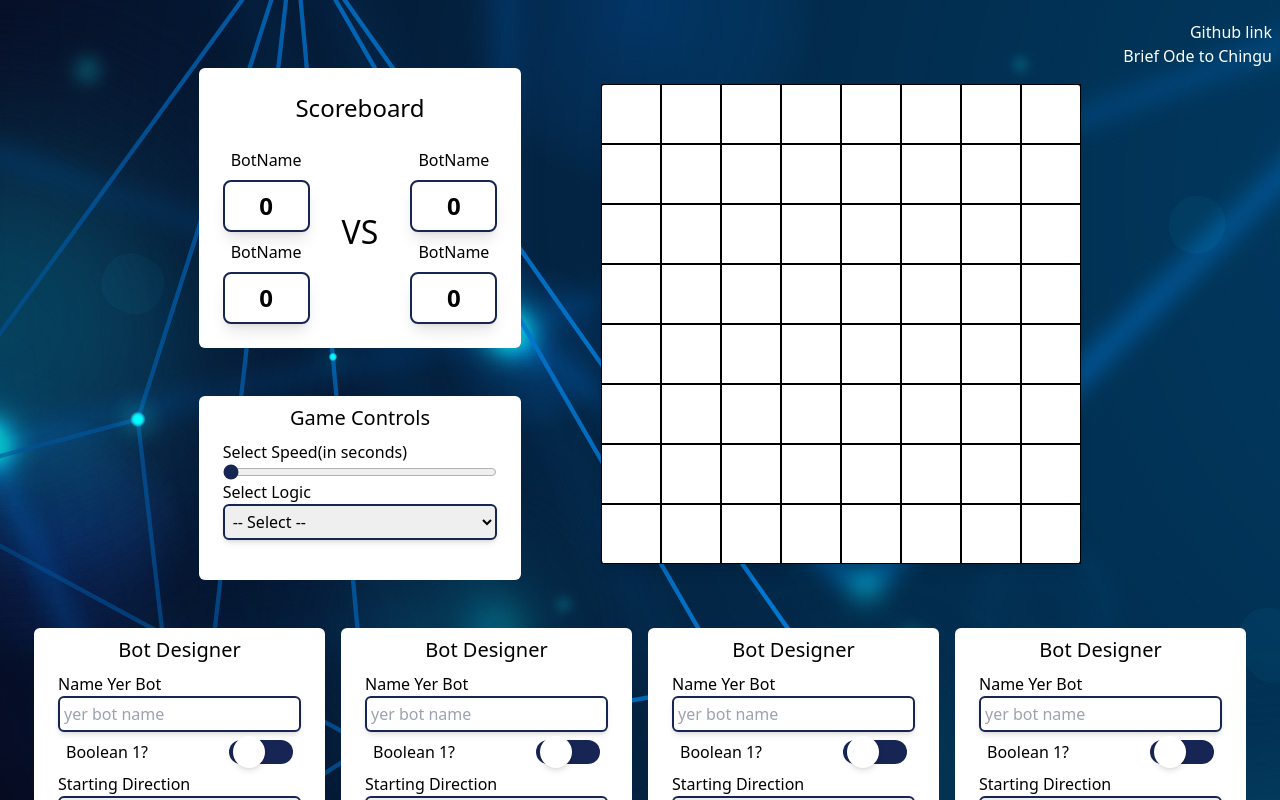
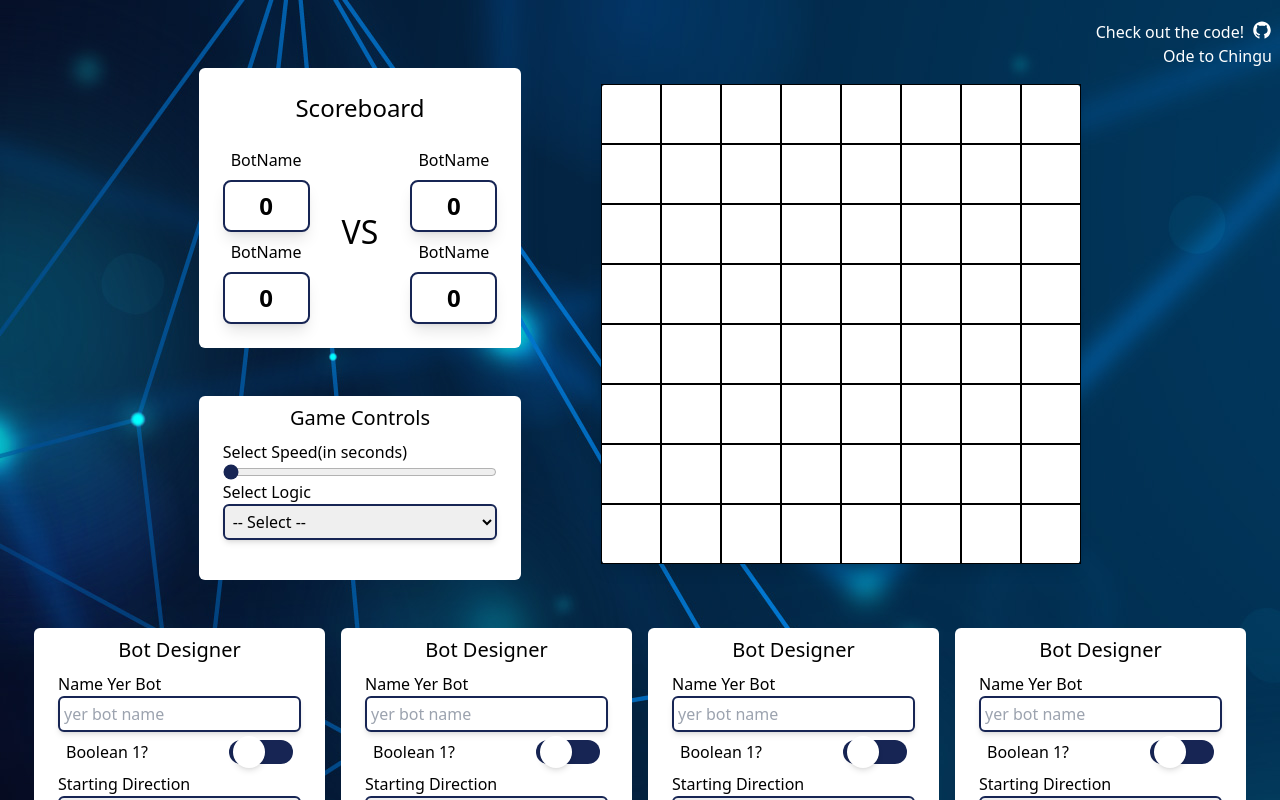
Before and after one commit to chingu-voyages/v44-tier2-team-26, a Next.js app: page /game in a window 1280 px wide. Shown: the top 800 px of the page. Built offline with nearby package versions, Linux system fonts and the light colour scheme.

Commit message:
styled nav with github link

```diff
--- a/components/ChinguOde.jsx
+++ b/components/ChinguOde.jsx
@@ -1,20 +1,22 @@
 import React from 'react'
 import Link from 'next/link'
+import { AiOutlineGithub } from 'react-icons/ai'
+
 
 //add react icon for git hub
 //add brief explanation of chingu and project
 function ChinguOde() {
   return (
     <div>
-       <div className="flex justify-end text-right text-white mr-2">
+       <div className="flex justify-end text-right text-white mr-2 w-[100%]">
         <ul>
           <Link
             href="https://github.com/chingu-voyages/v44-tier2-team-26"
             target="_blank"
           >
-            <li>Github link</li>
+            <li className='flex'>Check out the code! <AiOutlineGithub className='text-xl mx-2'/></li>
           </Link>
-          <li>Brief Ode to Chingu</li>
+          <li className='mr-2'>Ode to Chingu</li>
         </ul>
       </div>
     </div>
```
